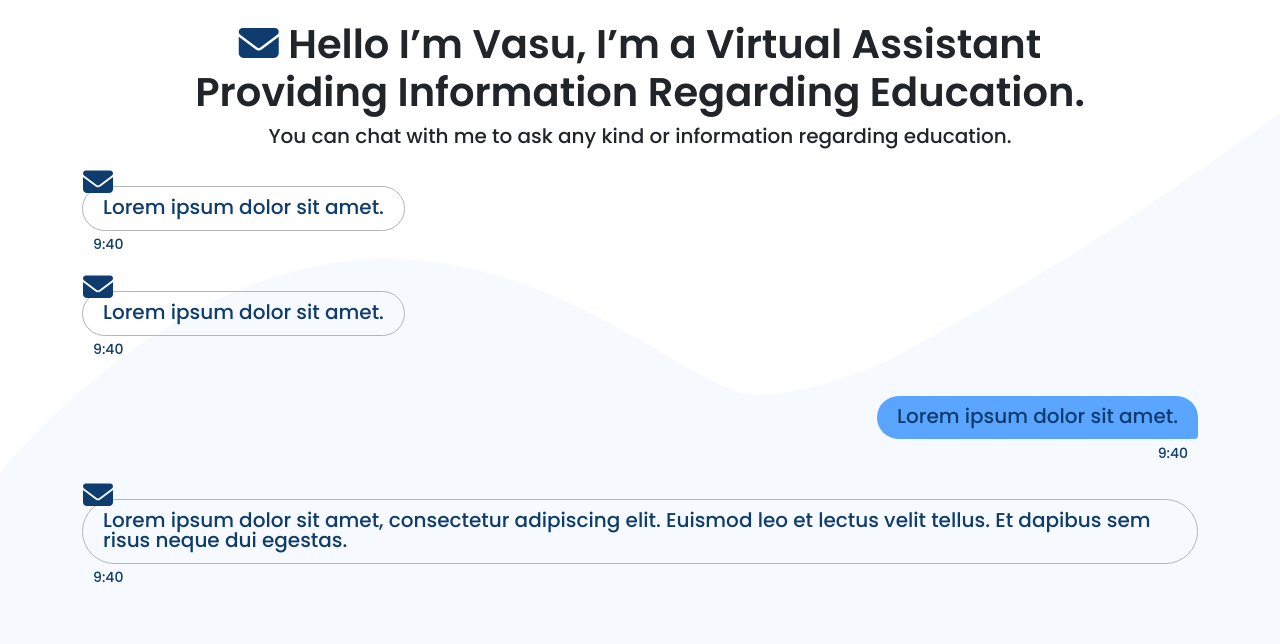
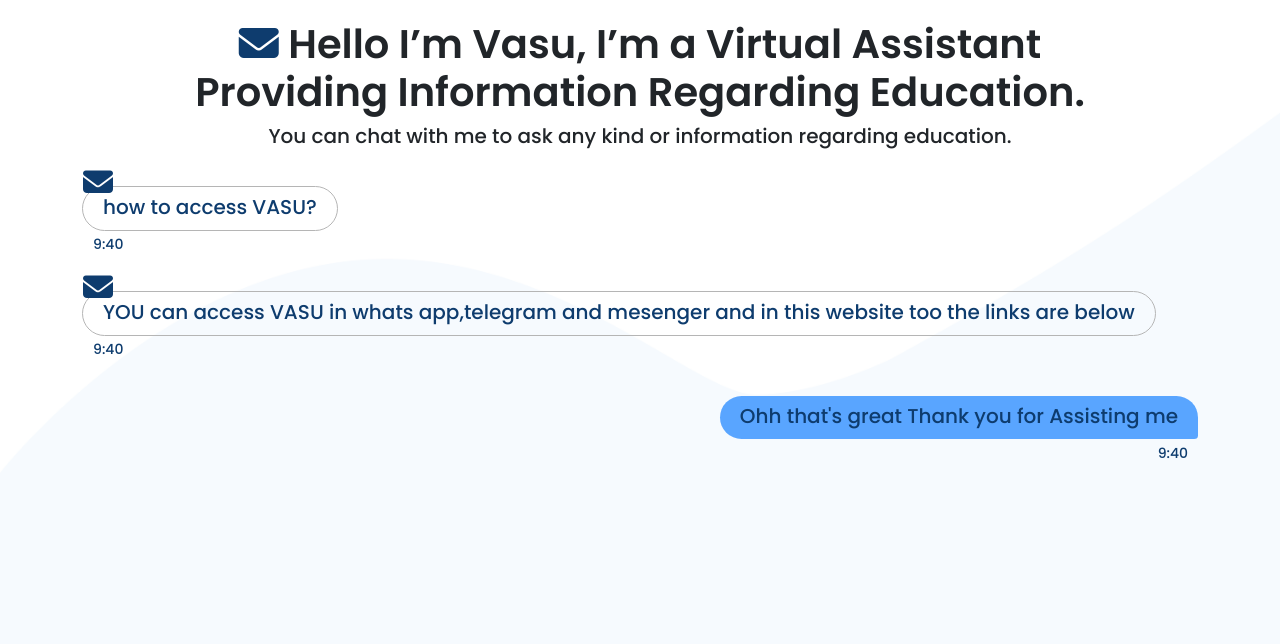
Before and after one commit to S4NJ18/vasu-chat, a plain HTML site: page index.html in a window 1280 px wide. Shown: the part 80-724 px from the top of the page. Drawn offline with nearby package versions, Linux system fonts and the light colour scheme.

Commit message:
Update index.html

```diff
--- a/index.html
+++ b/index.html
@@ -69,7 +69,7 @@
             <div class="leftside" data-aos="fade-up" data-aos-delay="500" data-aos-duration="1000">
                 <div class="message">
                     <i class="fas fa-envelope"></i>
-                    <h5>Lorem ipsum dolor sit amet.</h5>
+                    <h5>how to access VASU?</h5>
                     <small>9:40 </small>
                 </div>
 
@@ -78,25 +78,26 @@
             <div class="leftside" data-aos="fade-up" data-aos-delay="1000" data-aos-duration="1000">
                 <div class="message">
                     <i class="fas fa-envelope"></i>
-                    <h5>Lorem ipsum dolor sit amet.</h5>
+                    <h5>YOU can access VASU in whats app,telegram and mesenger and in this website too the links are below</h5>
                     <small>9:40 </small>
                 </div>
             </div>
 
             <div class="rightside" data-aos="fade-up" data-aos-delay="2000" data-aos-duration="1000">
                 <div class="message">
-                    <h5>Lorem ipsum dolor sit amet.</h5>
+                    <h5>Ohh that's great Thank you for Assisting me
+                    </h5>
                     <small>9:40 </small>
                 </div>
             </div>
 
-            <div class="leftside" data-aos="fade-up" data-aos-delay="3000" data-aos-duration="1000">
+            <!-- <div class="leftside" data-aos="fade-up" data-aos-delay="3000" data-aos-duration="1000">
                 <div class="message">
                     <i class="fas fa-envelope"></i>
                     <h5>Lorem ipsum dolor sit amet, consectetur adipiscing elit. Euismod leo et lectus velit tellus. Et dapibus sem risus neque dui egestas.</h5>
                     <small>9:40 </small>
                 </div>
-            </div>
+            </div> -->
 
 
         </div>
```
